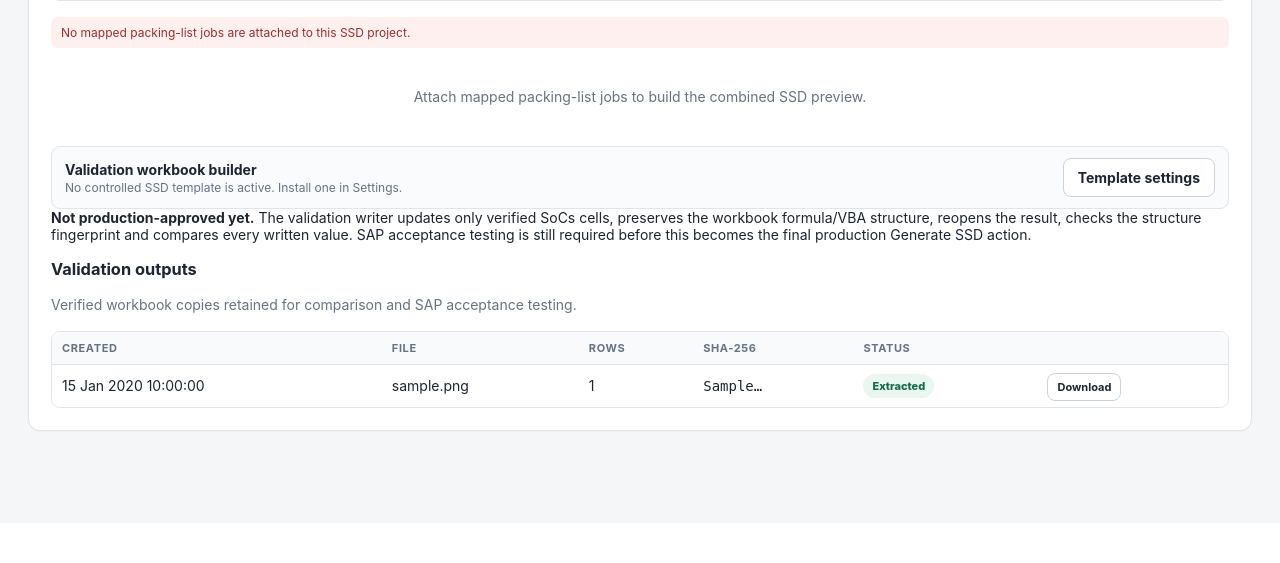
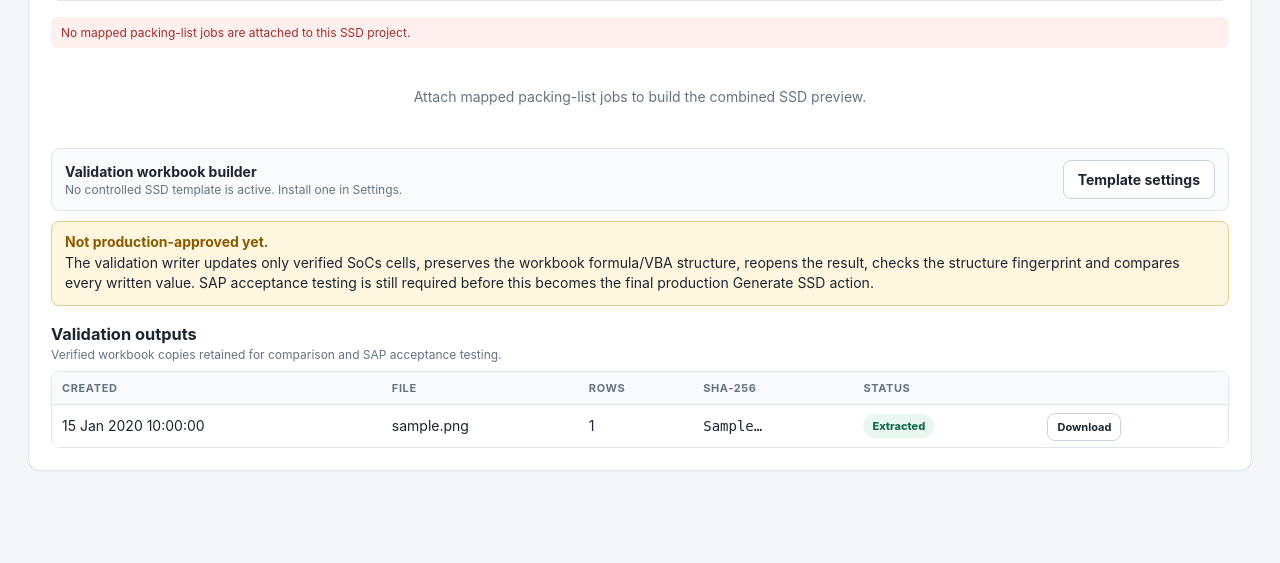
Before and after one commit to zageabb/PackBridge, a Flask app: page /projects/1 in a window 1280 px wide. Shown: the part 1490-2053 px from the top of the page. Before the commit the page ends 1923 px from the top, so only its background shows below. Run offline with Flask 3, Linux system fonts and the light colour scheme; tables that the repository leaves empty hold one stand-in row (values such as "Sample post").

Commit message:
style: add validation SSD output history

```diff
--- a/packbridge/static/css/app.css
+++ b/packbridge/static/css/app.css
@@ -926,3 +926,35 @@ body.resizing-assistant {
   color: var(--text);
   line-height: 1.5;
 }
+
+
+.validation-output-section {
+  margin-top: 16px;
+}
+.validation-notice {
+  margin: 10px 0 16px;
+  padding: 11px 13px;
+  border: 1px solid #e2c98e;
+  border-radius: 8px;
+  background: var(--warning-bg);
+  display: grid;
+  gap: 3px;
+}
+.validation-notice strong {
+  color: var(--warning);
+}
+.validation-notice span {
+  line-height: 1.45;
+}
+.output-history-heading {
+  margin-top: 18px;
+  margin-bottom: 9px;
+}
+.output-history-heading h3 {
+  margin: 0 0 3px;
+}
+.output-history-heading p {
+  margin: 0;
+  color: var(--muted);
+  font-size: 12px;
+}
```
